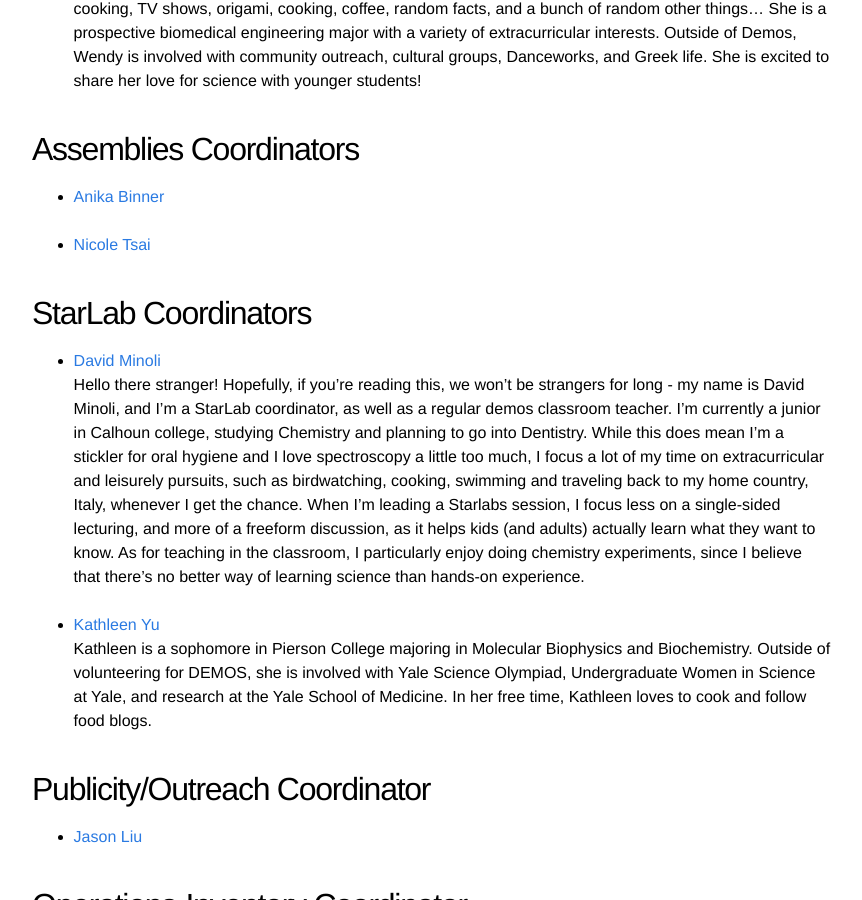
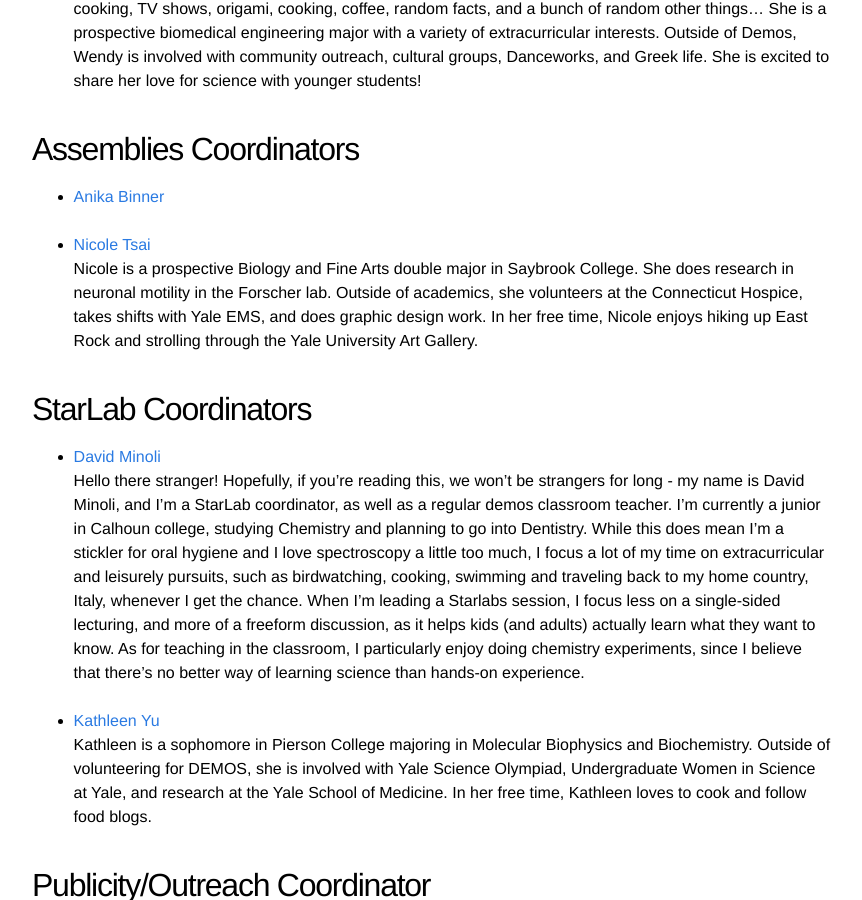
Before and after one commit to jasonkliu/demos, a Jekyll site: the page built from contact.md, in a window 1280 px wide and 900 px high, scrolled down 1389 px. Shown: the whole window, without its empty margins (208-1070 px from the left). Built offline with Jekyll 4.4.1, drawn with Linux system fonts in a browser that asks for light colours.

Commit message:
Add Nicole bio

```diff
--- a/contact.md
+++ b/contact.md
@@ -75,6 +75,11 @@ Assemblies Coordinators
 &nbsp;
 
 - [Nicole Tsai](mailto:nicole.tsai@yale.edu)
+   Nicole is a prospective Biology and Fine Arts double major in Saybrook College.
+   She does research in neuronal motility in the Forscher lab. Outside of
+   academics, she volunteers at the Connecticut Hospice, takes shifts with Yale
+   EMS, and does graphic design work. In her free time, Nicole enjoys hiking up
+   East Rock and strolling through the Yale University Art Gallery.
 
 StarLab Coordinators
 --------------------
```
